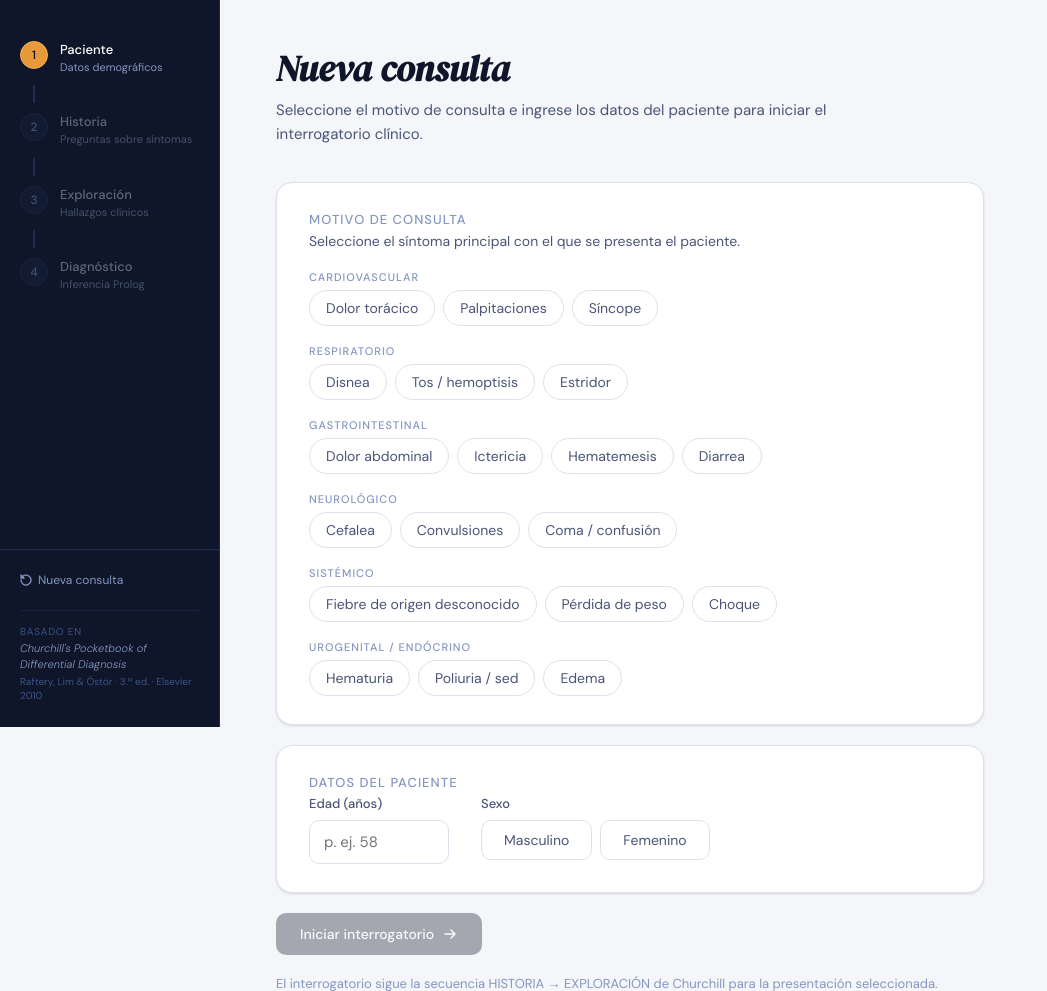
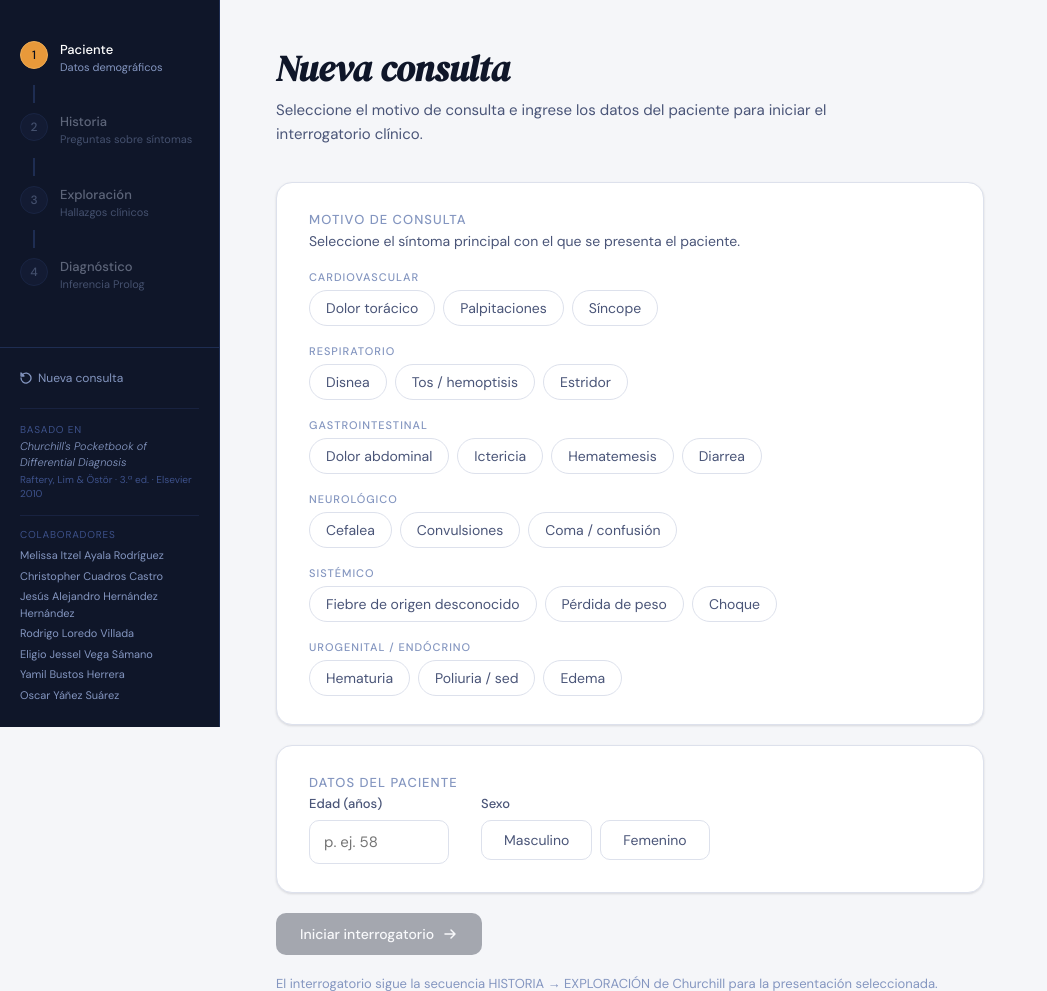
Before and after one commit to oscarys/CAD_Prolog, a Flask app: page / in a window 1280 px wide. Shown: the part 73-1064 px from the top of the page, without its empty margins (0-1047 px from the left). Run offline with Flask 3, Linux system fonts and the light colour scheme; parts of the project's set-up code (start-up, migrations or seed data) failed here and were passed over.

Commit message:
feat: Added collaborator names

```diff
--- a/frontend/templates/base.html
+++ b/frontend/templates/base.html
@@ -79,7 +79,7 @@
 
         {# Colaboradores: agregue nombres entre comillas, separados por comas #}
         {# Ejemplo: {% set collaborators = ['Ana López', 'Juan García'] %} #}
-        {% set collaborators = [] %}
+        {% set collaborators = ['Melissa Itzel Ayala Rodríguez', 'Christopher Cuadros Castro', 'Jesús Alejandro Hernández Hernández', 'Rodrigo Loredo Villada', 'Eligio Jessel Vega Sámano', 'Yamil Bustos Herrera', 'Oscar Yáñez Suárez'] %}
         {% if collaborators %}
         <div class="rail-collaborators">
           <span class="collab-label">Colaboradores</span>
```
